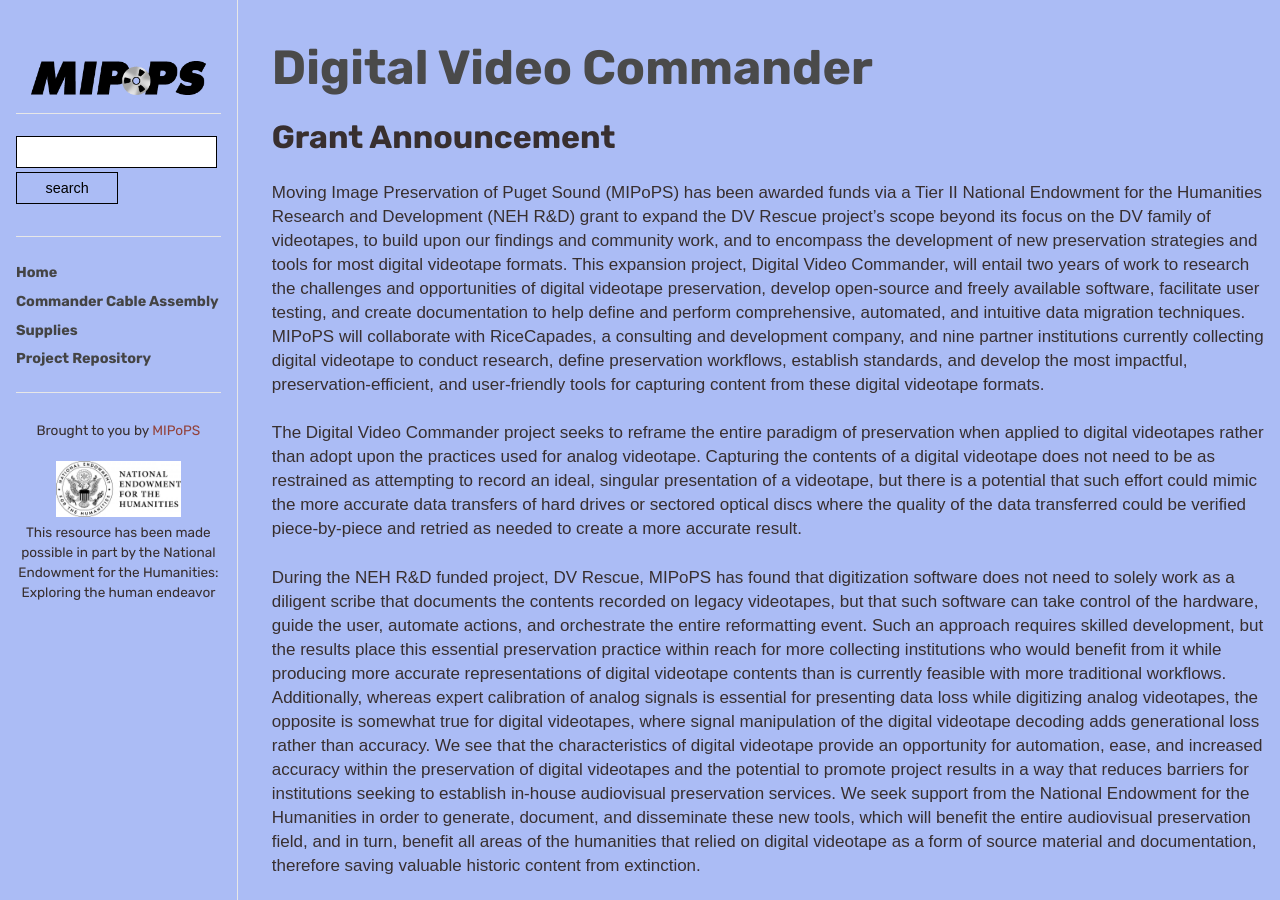
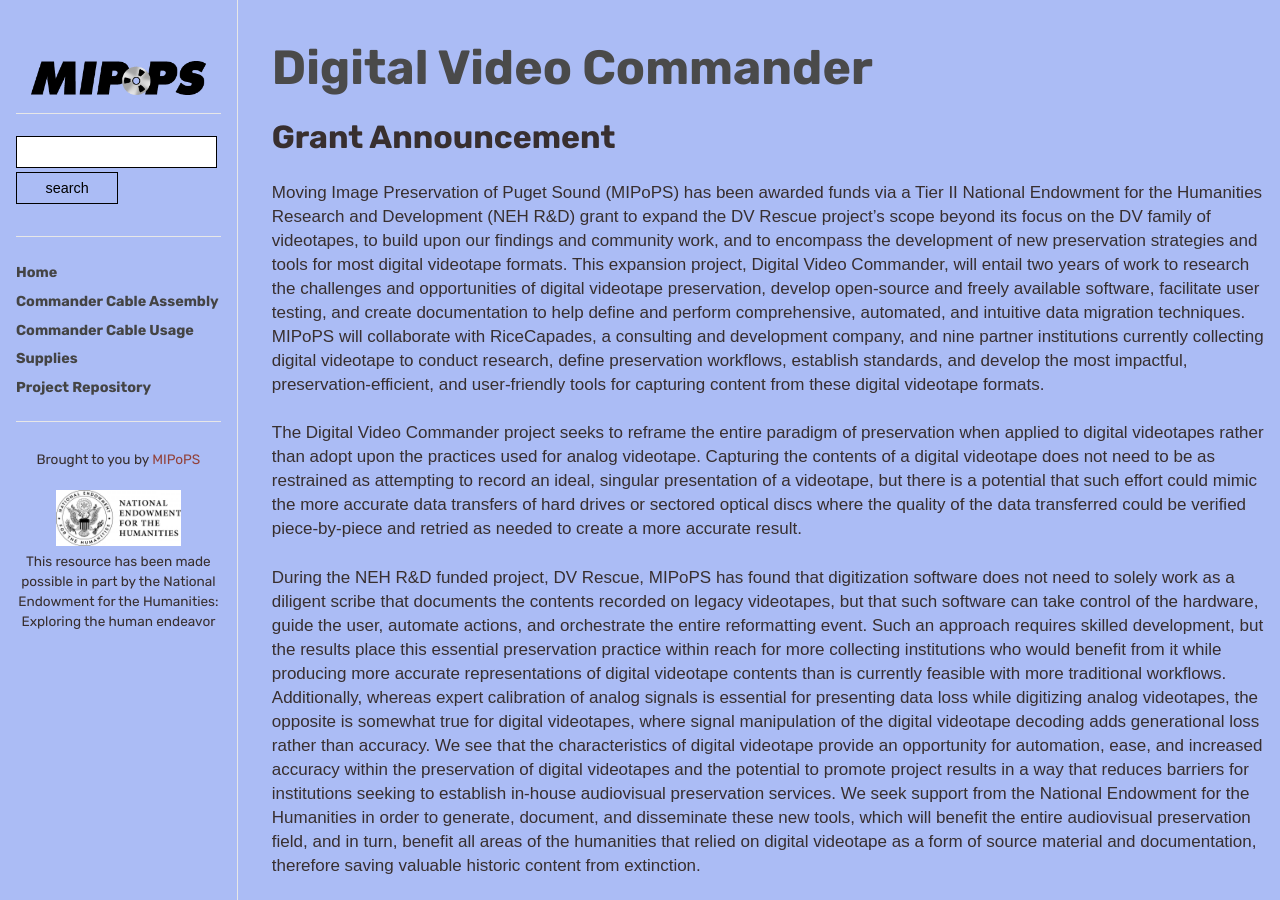
Before and after one commit to mipops/digividcommander, a Jekyll site: the page built from docs/index.md, in a window 1280 px wide. Built offline with Jekyll 4.4.1, drawn with Linux system fonts in a browser that asks for light colours.

Commit message:
fix sidebar

```diff
--- a/docs/_layouts/default.html
+++ b/docs/_layouts/default.html
@@ -31,8 +31,9 @@
             <!-- These are hardcoded but don't have to be, but we will need a final order -->
             <li><a href="{{ site.baseurl }}/sections/index.html">Home</a></li>
             <li><a href="{{ site.baseurl }}/sections/cableAssembly.html">Commander Cable Assembly</a></li>
+            <li><a href="{{ site.baseurl }}/sections/cableTesting.html">Commander Cable Usage</a></li>
             <li><a href="{{ site.baseurl }}/sections/supplies.html">Supplies</a></li>
-            <li><a href="{{ site.baseurl }}/sections/projectRepo.html">Project Repository</a></li>
+            <li><a href="https://github.com/mipops/digividcommander">Project Repository</a></li>
           </ul>
         </div>
         <div class="footer">
```
